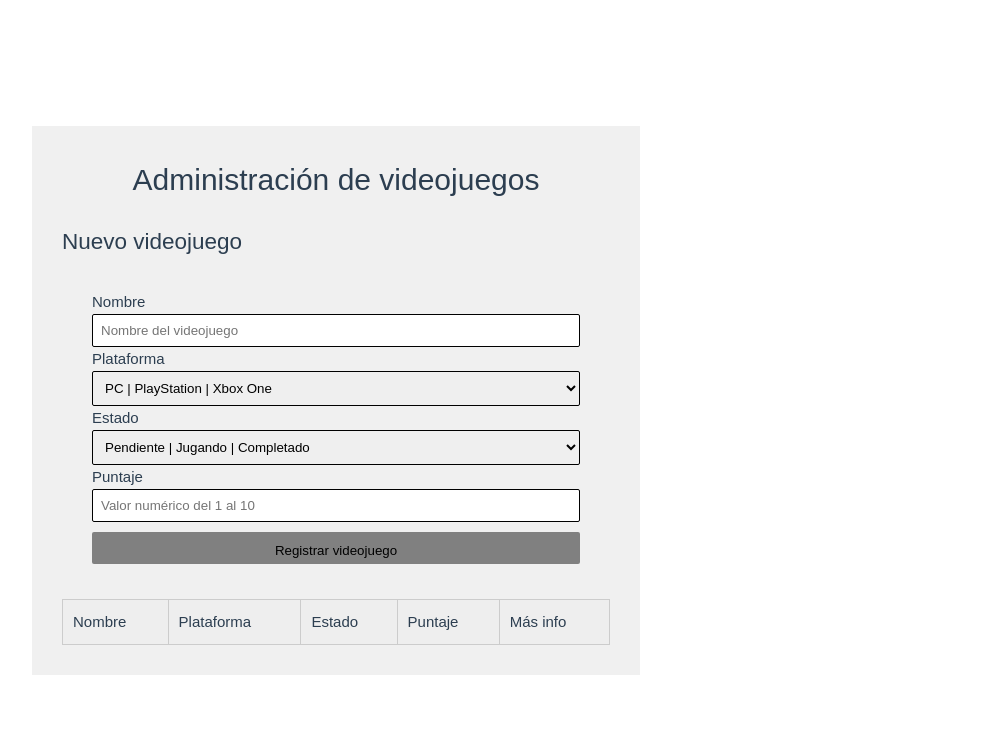
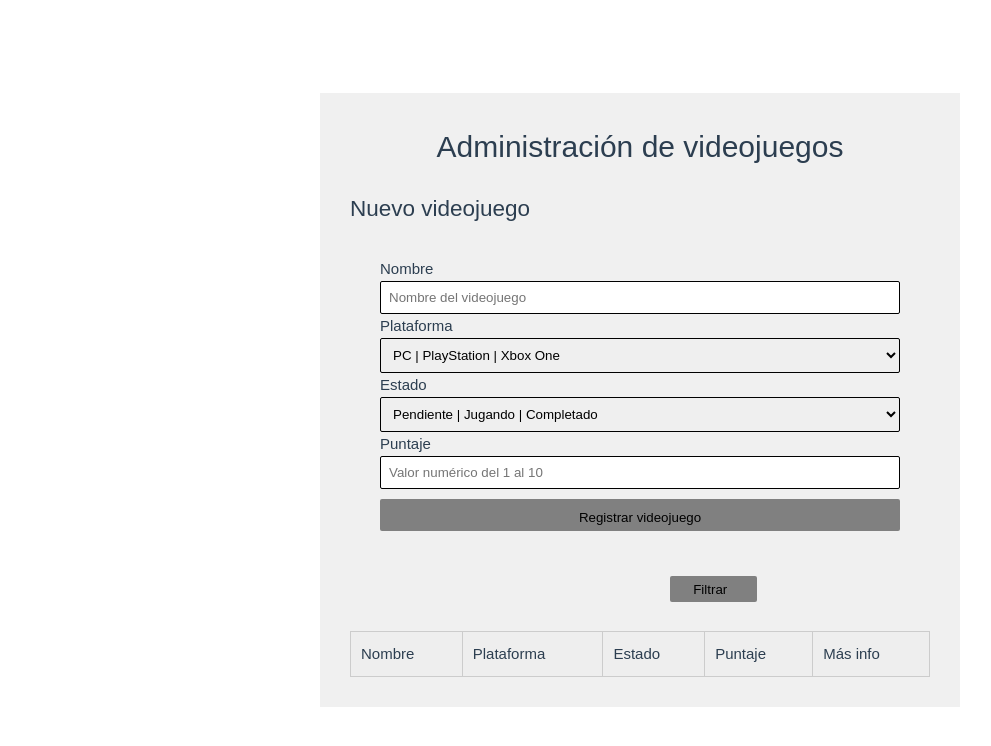
Before and after one commit to luart16/SEGUNDO-PARCIAL, a Vue app: page / in a window 1280 px wide. Shown: the top 746 px of the page, without its empty margins (0-991 px from the left). Built offline with nearby package versions, Linux system fonts and the light colour scheme.

Commit message:
Agregado de filtro

```diff
--- a/src/App.vue
+++ b/src/App.vue
@@ -36,15 +36,22 @@ export default {
 </script>
 
 <style>
-h1
-{
-text-align: center;
+#app {
+  display: flex;
+  padding-left: 25vw;
+  padding-right: 25vw;
 }
-h2
-{
-margin-top: 20px;
-text-align: left;
+body{
+  display: flex;
+  align-items: center;
 
+}
+h1{
+  text-align: center;
+}
+h2{
+  margin-top: 20px;
+  text-align: left;
 }
 
 </style>
--- a/src/components/Tabla.vue
+++ b/src/components/Tabla.vue
@@ -1,4 +1,24 @@
 <template>
+    <div class="Contenedor-Filtro">
+      <button class="Filtrar" @click="alternadorFiltros">Filtrar</button>
+      <div v-if="mostrarFiltros" class="Filtros">
+            <input type="text" v-model="filtroNombre" id="nombre" placeholder="Nombre del videojuego"/>
+
+            <select v-model="filtroPlataforma">
+            <option value="">Todos</option>
+            <option value="PC">PC</option>
+            <option value="PlayStation">PlayStation</option>
+            <option value="Xbox One">Xbox One</option>
+            </select>
+
+            <select v-model="filtroEstado">
+            <option value="">Todos</option>
+            <option value="Pendiente">Pendiente</option>
+            <option value="Jugando">Jugando</option>
+            <option value="Completado">Completado</option>
+            </select>
+        </div>
+    </div>
     <div>
       <table>
         <thead>
@@ -11,12 +31,12 @@
           </tr>
         </thead>
         <tbody>
-                <tr v-for="(Juego, index) in juegos" :key="index">
-                    <td>{{ Juego.nombre }}</td>
-                    <td>{{ Juego.plataforma }}</td>
-                    <td>{{ Juego.estado }}</td>
-                    <td>{{ Juego.puntaje }}</td>
-                    <td><button @click="seleccionarJuego(Juego)">+</button></td>
+          <tr v-for="(juego, index) in juegosFiltrados" :key="index">
+            <td>{{ juego.nombre }}</td>
+            <td>{{ juego.plataforma }}</td>
+            <td>{{ juego.estado }}</td>
+            <td>{{ juego.puntaje }}</td>
+            <td><button @click="seleccionarJuego(juego)">+</button></td>
           </tr>
         </tbody>
       </table>
@@ -25,46 +45,93 @@
 
   <script>
   import { juegosGuardados } from '../stores/DatosJuegos';
+  import { ref, computed, watch } from 'vue';
 
   export default {
     props: {
-        onSeleccionarJuego:{
+      onSeleccionarJuego: {
         type: Function,
         required: true
       }
     },
 
-    setup(props){
-        const videoJuegoGuardado = juegosGuardados()
+    setup(props) {
+      const videoJuegoGuardado = juegosGuardados();
+      const juegos = ref(videoJuegoGuardado.juegos);
 
-        const seleccionarJuego = (Juego) => {
-            props.onSeleccionarJuego(Juego)
+      const filtroNombre = ref('');
+      const filtroPlataforma = ref('');
+      const filtroEstado = ref('');
+
+      const mostrarFiltros = ref(false);
+
+        const alternadorFiltros = () => {
+        mostrarFiltros.value = !mostrarFiltros.value;
+        };
+
+      const juegosFiltrados = computed(() => {
+        return juegos.value.filter(juego => {
+          const coincidenciaNombre = juego.nombre.toLowerCase().includes(filtroNombre.value.toLowerCase());
+          const coincidenciaPlataforma = !filtroPlataforma.value || juego.plataforma === filtroPlataforma.value;
+          const coincidenciaEstado = !filtroEstado.value || juego.estado === filtroEstado.value;
+          return coincidenciaNombre && coincidenciaPlataforma && coincidenciaEstado;
+        });
+      });
+
+      const seleccionarJuego = (juego) => {
+        props.onSeleccionarJuego(juego);
+      };
+
+
+      return {
+        filtroNombre,
+        filtroPlataforma,
+        filtroEstado,
+        juegosFiltrados,
+        seleccionarJuego,
+        mostrarFiltros,
+        alternadorFiltros,
+      };
     }
-        return {juegos: videoJuegoGuardado.juegos, seleccionarJuego}
-    }
-}
+  };
   </script>
 
+
 <style>
-button {
-
+.Contenedor-Filtro .Filtrar{
+    display: flex;
+  margin-left: 25vw;
+  margin-right: 5vw;
+  padding-left: 4%;
+  padding-right: 3%;
+}
+.Filtros {
+    display: flex;
+    gap: 10px;
+    align-items: center;
+    margin-top: 10px;
+}
+button.Filtrar{
+    width: 15%;
+    padding-top: 1%;
+    padding-bottom: 1%;
+    margin-top: 10px;
+    margin-bottom: 5px;
     border: none;
+    background-color: gray;
     color: black;
-
-
+    border-radius: 2px;
 }
-
 table {
+    margin-top: 5%;
     width: 100%;
     border-collapse: collapse;
 }
-
 th, td {
     border: 1px solid #ccc;
     padding: 10px;
     text-align: left;
 }
-
 th {
     background-color: #eee;
 }
```
Also changed, not shown: src/components/Formulario.vue (+7 -22 lines). Lines whose indentation alone changed are shown as unchanged.
